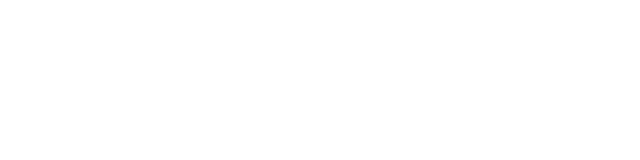
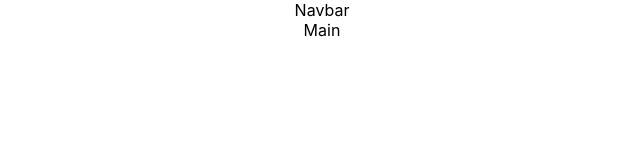
Before and after one commit to infinith4/web3-blockchain-app-udemy, a React (Create React App) app in the folder client/: page / in a window 1280 px wide. Shown: the top 160 px of the page, without its empty margins (318-958 px from the left). Built offline with nearby package versions, Linux system fonts and the light colour scheme.

Commit message:
create tag

```diff
--- a/client/src/App.js
+++ b/client/src/App.js
@@ -1,8 +1,11 @@
 import './App.css';
-
+import Navbar from './components/Navbar'
+import Main from './components/Main'
 function App() {
   return (
     <div className="App">
+      <Navbar />
+      <Main />
     </div>
   );
 }
--- /dev/null
+++ b/client/src/components/Main.js
@@ -0,0 +1,9 @@
+import React from 'react'
+
+const Main = () => {
+  return (
+    <div>Main</div>
+  )
+}
+
+export default Main
--- /dev/null
+++ b/client/src/components/Navbar.js
@@ -0,0 +1,9 @@
+import React from 'react'
+
+const Navbar = () => {
+  return (
+    <div>Navbar</div>
+  )
+}
+
+export default Navbar
```
